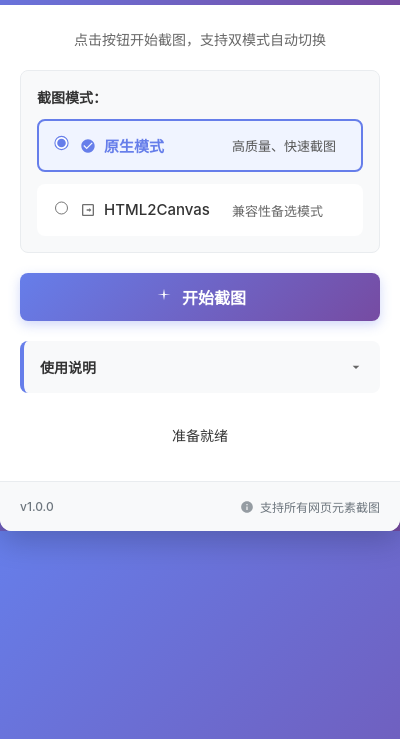
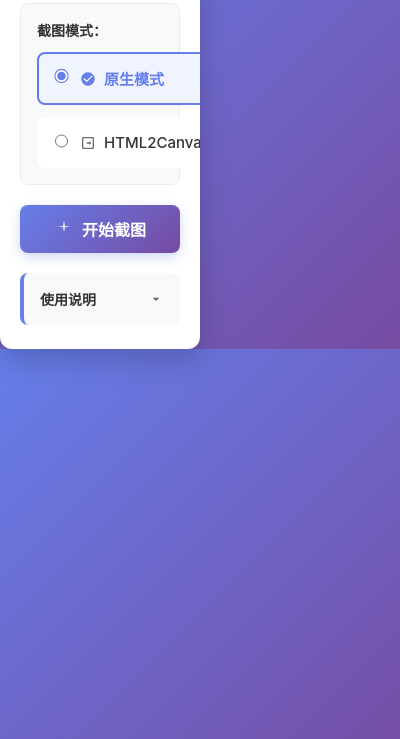
Before and after one commit to r0ad/chrome-plugin-capture-element, a browser extension: page popup.html in a window 400 px wide. Shown: the part 105-844 px from the top of the page. Drawn offline with Linux system fonts and the light colour scheme.

Commit message:
refactor(popup): 简化界面布局并调整样式尺寸
移除不必要的描述文本和状态显示，缩小容器宽度以提升简洁性

```diff
--- a/popup.css
+++ b/popup.css
@@ -14,7 +14,7 @@ body {
 }
 
 .popup-container {
-  width: 400px;
+  width: 200px;
   min-height: 400px;
   background: #ffffff;
   border-radius: 12px;
@@ -94,7 +94,7 @@ body {
   border: 2px solid transparent;
   transition: all 0.2s ease;
   background: #ffffff;
-  min-width: 280px;
+  min-width: 180px;
 }
 
 .mode-option:hover {
--- a/popup.html
+++ b/popup.html
@@ -14,14 +14,9 @@
           <path d="M9 2C8.45 2 8 2.45 8 3V4H4C2.9 4 2 4.9 2 6V18C2 19.1 2.9 20 4 20H20C21.1 20 22 19.1 22 18V6C22 4.9 21.1 4 20 4H16V3C16 2.45 15.55 2 15 2H9ZM12 7C14.76 7 17 9.24 17 12C17 14.76 14.76 17 12 17C9.24 17 7 14.76 7 12C7 9.24 9.24 7 12 7ZM12 9C10.34 9 9 10.34 9 12C9 13.66 10.34 15 12 15C13.66 15 15 13.66 15 12C15 10.34 13.66 9 12 9Z" fill="currentColor"/>
         </svg>
       </div>
-      <h1>元素截图工具</h1>
     </div>
 
     <div class="content">
-      <p class="description">
-        点击按钮开始截图，支持双模式自动切换
-      </p>
-
       <div class="mode-selector">
         <label class="mode-label">截图模式：</label>
         <div class="mode-options">
@@ -33,7 +28,7 @@
               </svg>
               原生模式
             </span>
-            <span class="mode-desc">高质量、快速截图</span>
+            <!-- <span class="mode-desc">快速</span> -->
           </label>
           <label class="mode-option">
             <input type="radio" name="captureMode" value="html2canvas">
@@ -43,7 +38,7 @@
               </svg>
               HTML2Canvas
             </span>
-            <span class="mode-desc">兼容性备选模式</span>
+            <!-- <span class="mode-desc">兼容好</span> -->
           </label>
         </div>
       </div>
@@ -73,19 +68,6 @@
         </div>
       </div>
 
-      <div class="status" id="status">
-        <span class="status-text">准备就绪</span>
-      </div>
-    </div>
-
-    <div class="footer">
-      <div class="version">v1.0.0</div>
-      <div class="tips">
-        <svg width="16" height="16" viewBox="0 0 24 24" fill="none" xmlns="http://www.w3.org/2000/svg">
-          <path d="M12 2C6.48 2 2 6.48 2 12C2 17.52 6.48 22 12 22C17.52 22 22 17.52 22 12C22 6.48 17.52 2 12 2ZM13 17H11V11H13V17ZM13 9H11V7H13V9Z" fill="currentColor"/>
-        </svg>
-        支持所有网页元素截图
-      </div>
     </div>
   </div>
 
```
